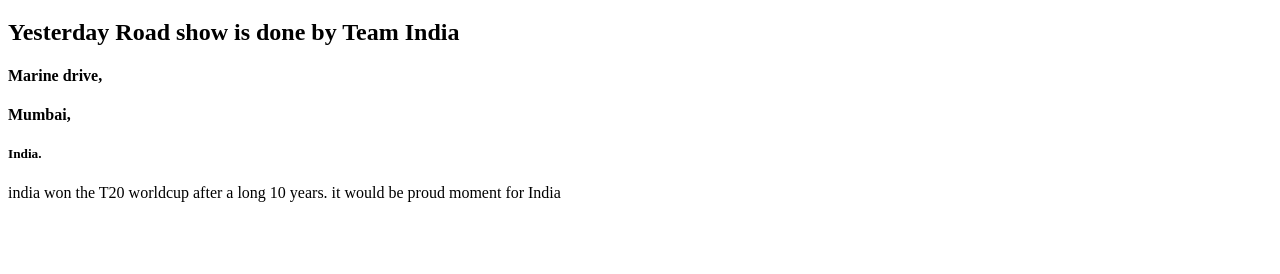
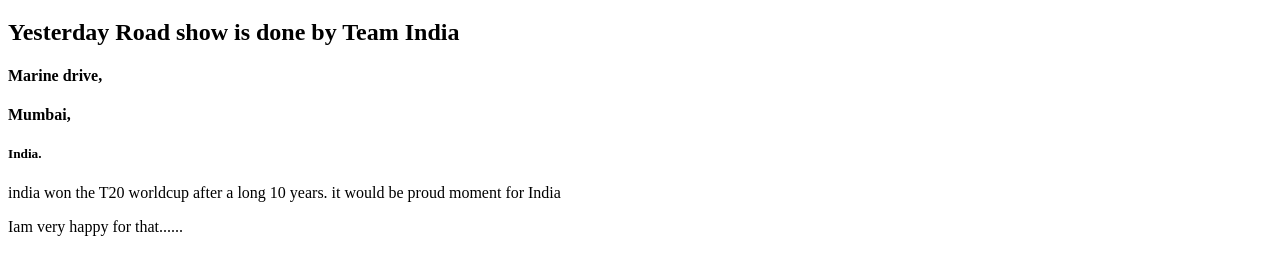
Before and after one commit to LakshmanKumarMajji123/js-basics, a plain HTML site: page index.html in a window 1280 px wide. Shown: the part 102-376 px from the top of the page. Drawn offline with Linux system fonts and the light colour scheme.

Commit message:
Added one small content in 'p' tag

```diff
--- a/index.html
+++ b/index.html
@@ -19,6 +19,7 @@
     <h4>Mumbai,</h4>
     <h5>India.</h5>
     <p>india won the T20 worldcup after a long 10 years. it would be proud moment for India</p>
+    <p>Iam very happy for that......</p>
   </h3>
 
 
```
